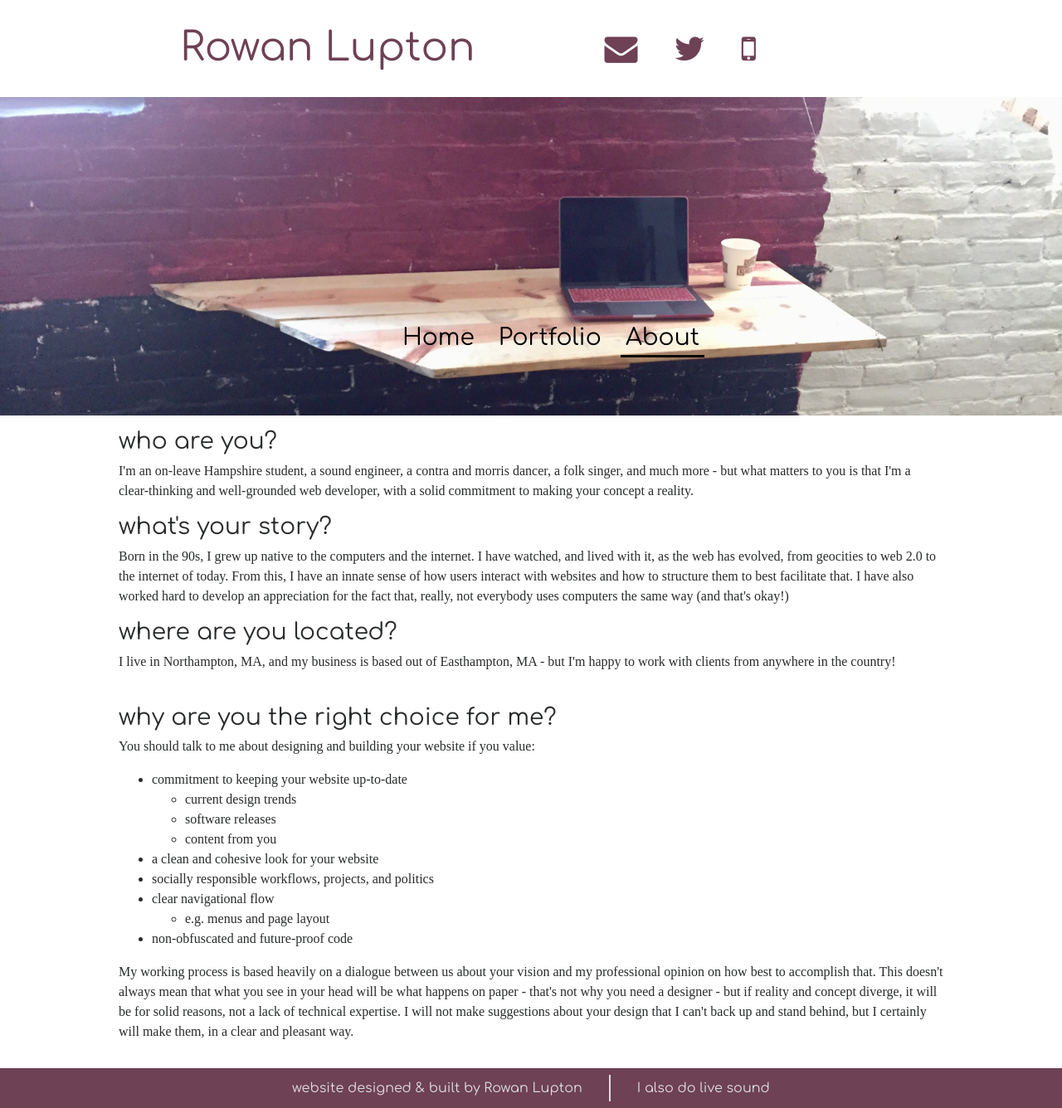
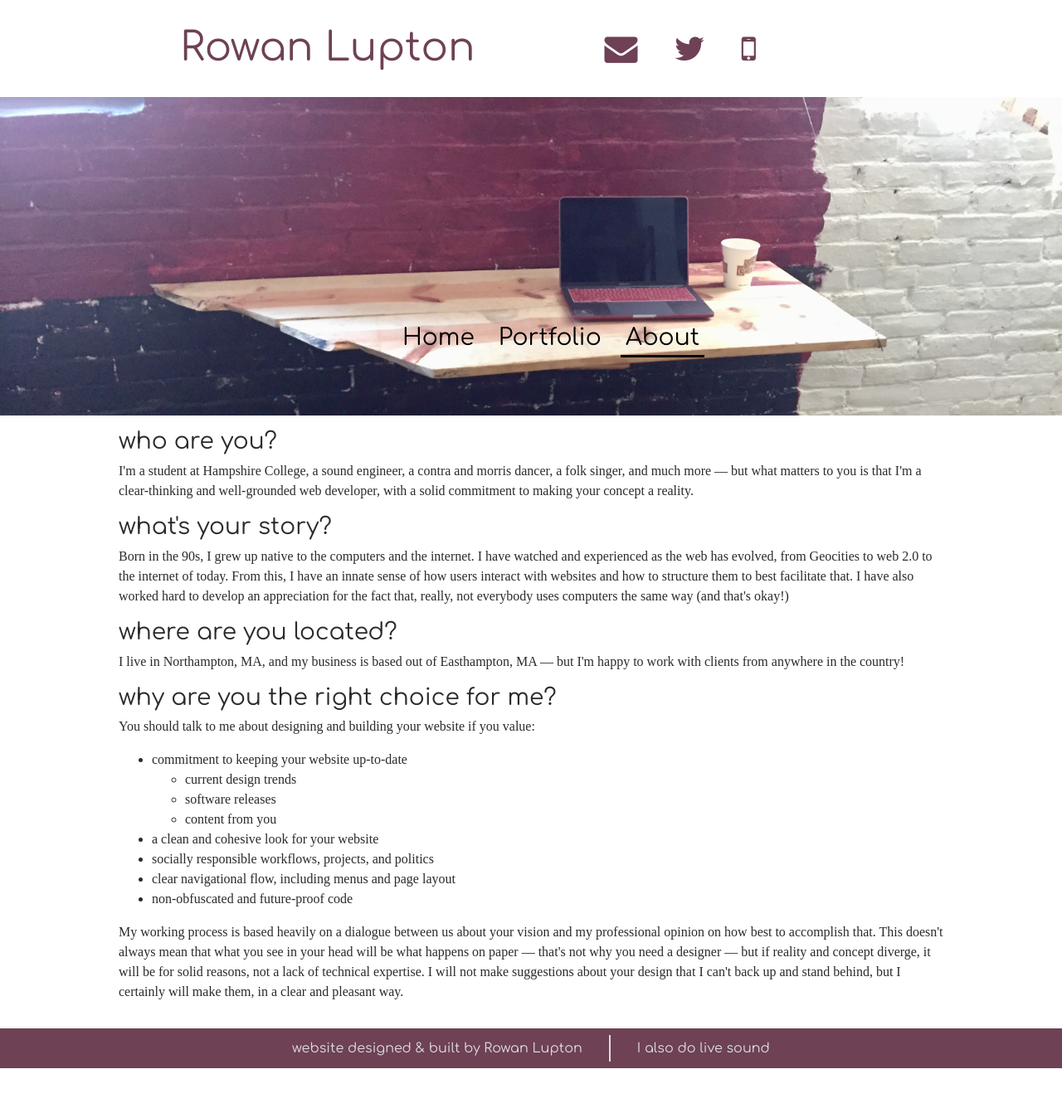
Before and after one commit to rowanlupton/web, a Flask app: page /about/ in a window 1280 px wide. Shown: the whole page at 83% size. After the commit the page ends 1288 px from the top, so only its background shows below. Run offline with Flask 2, Linux system fonts and the light colour scheme; some libraries are stand-ins or nearby versions; some web fonts are replaced.

Commit message:
got some copyediting advice on the about page

```diff
--- a/templates/about.html
+++ b/templates/about.html
@@ -14,17 +14,16 @@
 {% block content %}
 <h3>who are you?</h3>
 <p>
-	I'm an on-leave Hampshire student, a sound engineer, a contra and morris dancer, a folk singer, and much more - but what matters to you is that I'm a clear-thinking and well-grounded web developer, with a solid commitment to making your concept a reality.
+	I'm a student at Hampshire College, a sound engineer, a contra and morris dancer, a folk singer, and much more &mdash; but what matters to you is that I'm a clear-thinking and well-grounded web developer, with a solid commitment to making your concept a reality.
 </p>
 <h3>what's your story?</h3>
 <p>
-	Born in the 90s, I grew up native to the computers and the internet. I have watched, and lived with it, as the web has evolved, from geocities to web 2.0 to the internet of today. From this, I have an innate sense of how users interact with websites and how to structure them to best facilitate that. I have also worked hard to develop an appreciation for the fact that, really, not everybody uses computers the same way (and that's okay!)
+	Born in the 90s, I grew up native to the computers and the internet. I have watched and experienced as the web has evolved, from Geocities to web 2.0 to the internet of today. From this, I have an innate sense of how users interact with websites and how to structure them to best facilitate that. I have also worked hard to develop an appreciation for the fact that, really, not everybody uses computers the same way (and that's okay!)
 </p>
 <h3>where are you located?</h3>
 <p>
-	I live in Northampton, MA, and my business is based out of Easthampton, MA - but I'm happy to work with clients from anywhere in the country!
+	I live in Northampton, MA, and my business is based out of Easthampton, MA &mdash; but I'm happy to work with clients from anywhere in the country!
 </p>
-<br>
 <h3>why are you the right choice for me?</h3>
 <p>
 	You should talk to me about designing and building your website if you value:
@@ -37,12 +36,11 @@
 		</ul>
 		<li>a clean and cohesive look for your website</li>
 		<li>socially responsible workflows, projects, and politics</li>
-		<li>clear navigational flow</li>
-			<ul><li>e.g. menus and page layout</li></ul>
+		<li>clear navigational flow, including menus and page layout</li>
 		<li>non-obfuscated and future-proof code</li>
 	</ul>
 </p>
 <p>
-	My working process is based heavily on a dialogue between us about your vision and my professional opinion on how best to accomplish that. This doesn't always mean that what you see in your head will be what happens on paper - that's not why you need a designer - but if reality and concept diverge, it will be for solid reasons, not a lack of technical expertise. I will not make suggestions about your design that I can't back up and stand behind, but I certainly will make them, in a clear and pleasant way.
+	My working process is based heavily on a dialogue between us about your vision and my professional opinion on how best to accomplish that. This doesn't always mean that what you see in your head will be what happens on paper &mdash; that's not why you need a designer &mdash; but if reality and concept diverge, it will be for solid reasons, not a lack of technical expertise. I will not make suggestions about your design that I can't back up and stand behind, but I certainly will make them, in a clear and pleasant way.
 </p>
 {% endblock content %}
```
